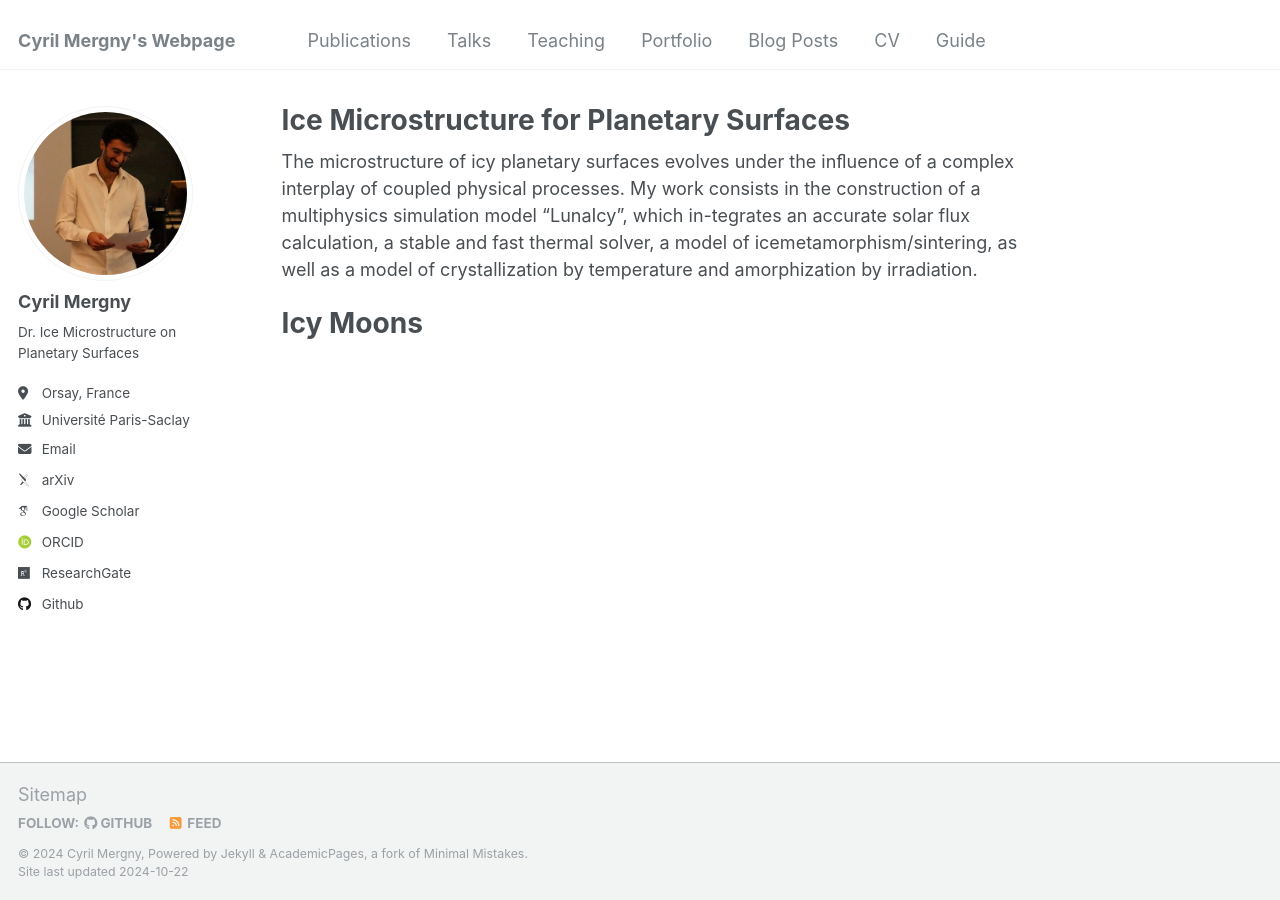
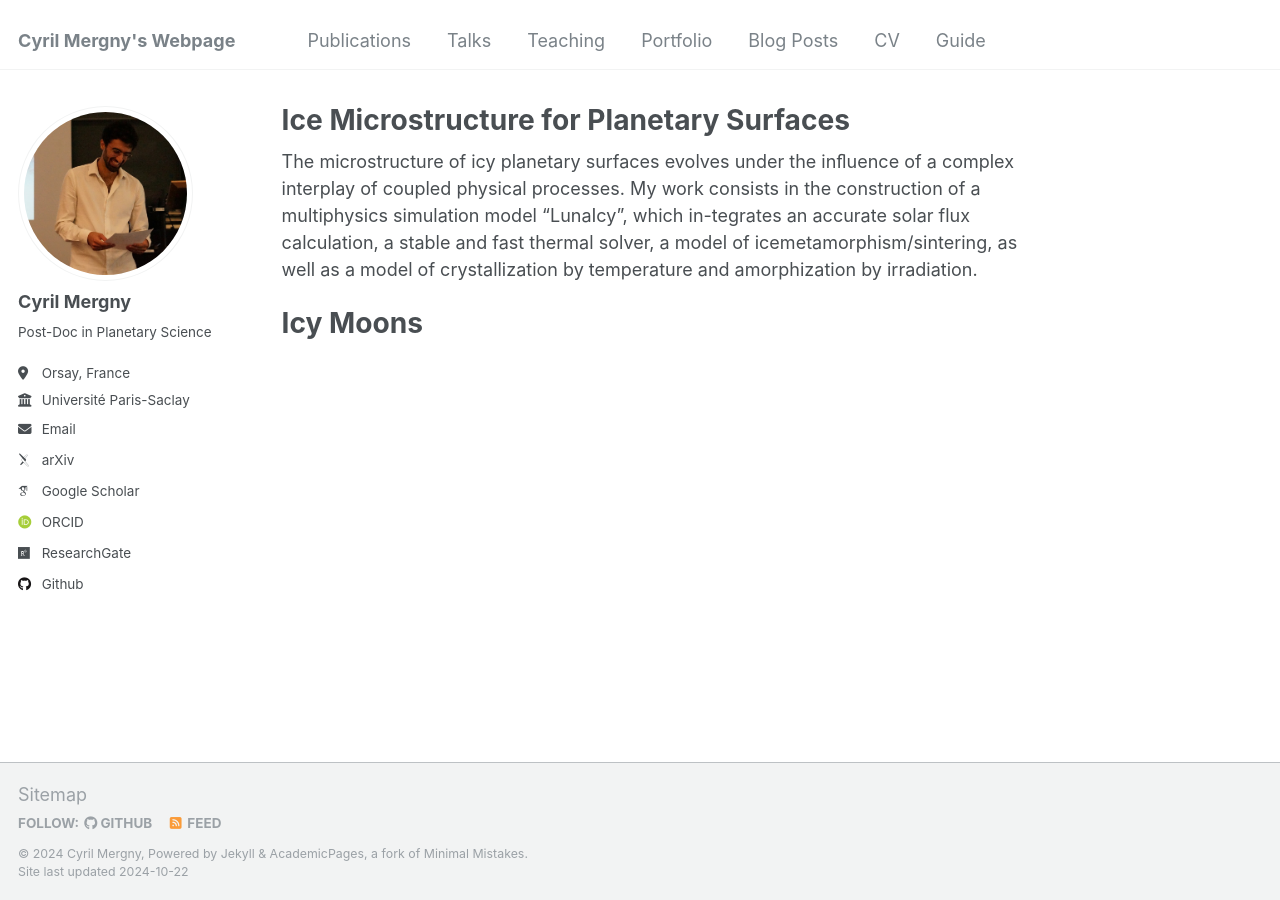
Before and after one commit to cmergny/cmergny.github.io, a Jekyll site: the page built from _pages/about.md, in a window 1280 px wide. Built offline with Jekyll 4.4.1, drawn with Linux system fonts in a browser that asks for light colours; some web fonts are replaced.

Commit message:
Update _config.yml

```diff
--- a/_config.yml
+++ b/_config.yml
@@ -24,7 +24,7 @@ author:
   avatar           : "profile.png"
   name             : "Cyril Mergny"
   pronouns         : # example: "she/her"
-  bio              : "Dr. Ice Microstructure on Planetary Surfaces"
+  bio              : "Post-Doc in Planetary Science"
   location         : "Orsay, France"
   employer         : "Université Paris-Saclay"
   uri              : # URL
```
